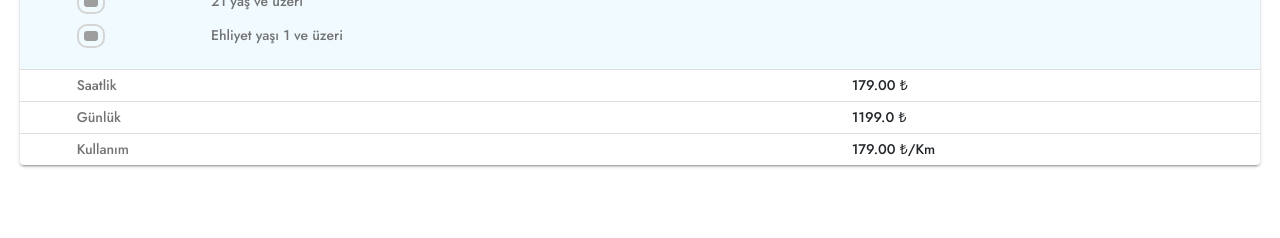
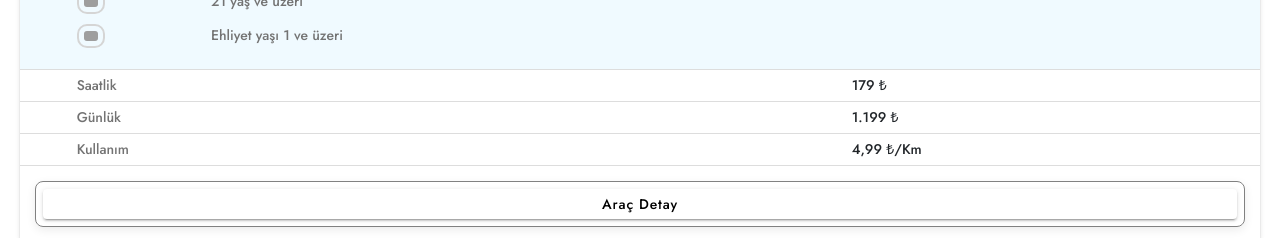
Before and after one commit to AkifhanIlgaz/arac-kiralama, a React (Vite) app: page /home in a window 1280 px wide. Shown: the part 556-794 px from the top of the page. Built offline with nearby package versions, Linux system fonts and the light colour scheme; grey boxes are pictures that could not be loaded.

Commit message:
create PriceInfo

```diff
--- a/src/api/vehicle.js
+++ b/src/api/vehicle.js
@@ -7,12 +7,12 @@ class Vehicle {
 	 * @param {string} fuel
 	 * @param {number} hourPrice
 	 * @param {number} dayPrice
-	 * @param {number} usagePrice
+	 * @param {number} kmPrice
 	 * @param {number} year
 	 * @param {number} minAge
 	 * @param {number} minLicence
 	 */
-	constructor(img, brand, type, gear, fuel, hourPrice, dayPrice, usagePrice, year, minAge, minLicense) {
+	constructor(img, brand, type, gear, fuel, hourPrice, dayPrice, kmPrice, year, minAge, minLicense) {
 		this.img = img
 		this.brand = brand
 		this.type = type
@@ -20,7 +20,7 @@ class Vehicle {
 		this.fuel = fuel
 		this.hourPrice = hourPrice
 		this.dayPrice = dayPrice
-		this.usagePrice = usagePrice
+		this.kmPrice = kmPrice
 		this.brand = brand
 		this.year = year
 		this.minAge = minAge
--- a/src/api/vehicles.js
+++ b/src/api/vehicles.js
@@ -1,5 +1,5 @@
 import Vehicle from './vehicle'
 
-const vehicles = [new Vehicle('https://s3.eu-west-1.amazonaws.com/files.driveyoyo.com/yoyoircom/media/files/23000/84/2023/8/20230804100527937-50959-23-6921.png', 'Renault Clio', 'Hatchback', 'Automatic', 'Gasoline', 179.0, 1199.0, 4.99, 2015, 21, 1), new Vehicle('https://s3.eu-west-1.amazonaws.com/files.driveyoyo.com/yoyoircom/media/files/23000/95/2023/8/20230811175832083-67659-19-4293.png', 'Volkswagen Polo', 'Hatchback', 'Automatic', 'Gasoline', 219.0, 1499.0, 4.99, 2015, 21, 1), new Vehicle('https://s3.eu-west-1.amazonaws.com/files.driveyoyo.com/yoyoircom/media/files/23000/68/2023/7/20230719120005116-46386-18-626.png', 'Fiat Egea Cross', 'Hatchback', 'Automatic', 'Diesel', 219.0, 1499.0, 4.79, 2015, 22, 3), new Vehicle('https://s3.eu-west-1.amazonaws.com/files.driveyoyo.com/yoyoircom/media/files/23000/90/2023/7/20230719120732278-51616-13-5210.jpg', 'Ford Kuga', 'Hatchback', 'Automatic', 'Gasoline', 359.0, 2399.0, 5.49, 2015, 25, 5)]
+const vehicles = [new Vehicle('https://s3.eu-west-1.amazonaws.com/files.driveyoyo.com/yoyoircom/media/files/23000/84/2023/8/20230804100527937-50959-23-6921.png', 'Renault Clio', 'Hatchback', 'Automatic', 'Gasoline', 179, 1199, 4.99, 2015, 21, 1), new Vehicle('https://s3.eu-west-1.amazonaws.com/files.driveyoyo.com/yoyoircom/media/files/23000/95/2023/8/20230811175832083-67659-19-4293.png', 'Volkswagen Polo', 'Hatchback', 'Automatic', 'Gasoline', 219.0, 1499.0, 4.99, 2015, 21, 1), new Vehicle('https://s3.eu-west-1.amazonaws.com/files.driveyoyo.com/yoyoircom/media/files/23000/68/2023/7/20230719120005116-46386-18-626.png', 'Fiat Egea Cross', 'Hatchback', 'Automatic', 'Diesel', 219.0, 1499.0, 4.79, 2015, 22, 3), new Vehicle('https://s3.eu-west-1.amazonaws.com/files.driveyoyo.com/yoyoircom/media/files/23000/90/2023/7/20230719120732278-51616-13-5210.jpg', 'Ford Kuga', 'Hatchback', 'Automatic', 'Gasoline', 359.0, 2399.0, 5.49, 2015, 25, 5)]
 
 export default vehicles
--- /dev/null
+++ b/src/components/price/PriceInfo.jsx
@@ -0,0 +1,24 @@
+import PriceRow from './PriceRow'
+
+const numOfDigits = num => {
+	let digits = 0
+	while (num > 0) {
+		num = Math.round(num / 10)
+		digits++
+	}
+	return digits
+}
+
+const PriceInfo = ({ hourPrice, dayPrice, kmPrice }) => {
+	const x = 6.0
+	console.log(dayPrice.toPrecision(numOfDigits(dayPrice) + 2))
+	return (
+		<>
+			<PriceRow title={'Saatlik'} price={`${hourPrice.toLocaleString('tr-TR')} ₺`} />
+			<PriceRow title={'Günlük'} price={`${dayPrice.toLocaleString('tr-TR')} ₺`} />
+			<PriceRow title={'Kullanım'} price={`${kmPrice.toLocaleString('tr-TR')} ₺/Km`} />
+		</>
+	)
+}
+
+export default PriceInfo
--- /dev/null
+++ b/src/components/price/PriceRow.jsx
@@ -0,0 +1,24 @@
+import { IonCol, IonRow } from '@ionic/react'
+
+const PriceRow = ({ title, price }) => {
+	return (
+		<IonRow className="ion-align-items-space-around ion-justify-content-center row">
+			<IonCol push=".5">{title}</IonCol>
+			<IonCol></IonCol>
+			<IonCol>
+				<strong
+					style={{
+						fontSize: '14px',
+						fontWeight: '400',
+						lineHeight: '1.5',
+						color: '#212529'
+					}}
+				>
+					{price}
+				</strong>
+			</IonCol>
+		</IonRow>
+	)
+}
+
+export default PriceRow
--- a/src/components/vehicle/VehicleCard.jsx
+++ b/src/components/vehicle/VehicleCard.jsx
@@ -1,5 +1,6 @@
-import { IonCard, IonCardHeader, IonCol, IonRow } from '@ionic/react'
+import { IonButton, IonCard, IonCardHeader, IonCol, IonRow } from '@ionic/react'
 import Vehicle from '../../api/vehicle'
+import PriceInfo from '../price/PriceInfo'
 import RentConditions from './RentConditions'
 import VehicleInfo from './VehicleInfo'
 
@@ -12,7 +13,7 @@ const VehicleCard = ({ vehicle }) => {
 	return (
 		<IonRow className="ion-align-items-center ion-justify-content-center ">
 			<IonCol>
-				<IonCard className=" ">
+				<IonCard className="">
 					{/* Araç ismi */}
 					<IonCardHeader className="vehicle-brand">{vehicle.brand}</IonCardHeader>
 
@@ -25,47 +26,34 @@ const VehicleCard = ({ vehicle }) => {
 					{/* Kiralama Koşulları */}
 					<RentConditions minAge={vehicle.minAge} minLicense={vehicle.minLicense} />
 
-					<IonRow className="ion-align-items-space-around ion-justify-content-center row">
-						<IonCol push=".5">Saatlik</IonCol>
-						<IonCol></IonCol>
-						<IonCol>
-							<strong
+					{/* Fiyatlar */}
+					<PriceInfo hourPrice={vehicle.hourPrice} dayPrice={vehicle.dayPrice} kmPrice={vehicle.kmPrice} />
+
+					<IonRow className="ion-align-items-center ion-justify-content-center">
+						<IonCol
+							style={{
+								display: 'block',
+								textAlign: 'center'
+							}}
+						>
+							<IonButton
+								size="medium"
+								expand="block"
 								style={{
-									fontSize: '14px',
-									fontWeight: '400',
-									lineHeight: '1.5',
-									color: '#212529'
+									minHeight: '2em',
+									color: 'black',
+									border: 'solid 1px #818181',
+									borderRadius: '8px',
+									boxShadow: '0px 3px 10px 0px rgb(0 0 0 / 8%)',
+									padding: '7px',
+									margin: '10px'
 								}}
-							>{`${vehicle.hourPrice.toPrecision(5)} ₺`}</strong>{' '}
+								color={'white'}
+							>
+								Araç Detay
+							</IonButton>
 						</IonCol>
-					</IonRow>
-					<IonRow className="ion-align-items-space-around ion-justify-content-center row">
-						<IonCol push=".5">Günlük</IonCol>
-						<IonCol></IonCol>
-						<IonCol>
-							<strong
-								style={{
-									fontSize: '14px',
-									fontWeight: '400',
-									lineHeight: '1.5',
-									color: '#212529'
-								}}
-							>{`${vehicle.dayPrice.toPrecision(5)} ₺`}</strong>
-						</IonCol>
-					</IonRow>
-					<IonRow className="ion-align-items-space-around ion-justify-content-center">
-						<IonCol push=".5">Kullanım</IonCol>
-						<IonCol></IonCol>
-						<IonCol>
-							<strong
-								style={{
-									fontSize: '14px',
-									fontWeight: '400',
-									lineHeight: '1.5',
-									color: '#212529'
-								}}
-							>{`${vehicle.hourPrice.toPrecision(5)} ₺/Km`}</strong>
-						</IonCol>
+						<IonRow></IonRow>
 					</IonRow>
 				</IonCard>
 			</IonCol>
--- a/src/theme/variables.css
+++ b/src/theme/variables.css
@@ -74,6 +74,22 @@ http://ionicframework.com/docs/theming/ */
 	--ion-color-light-contrast-rgb: 0, 0, 0;
 	--ion-color-light-shade: #d7d8da;
 	--ion-color-light-tint: #f5f6f9;
+
+	--ion-color-white: #ffffff;
+	--ion-color-white-rgb: 255, 255, 255;
+	--ion-color-white-contrast: #000000;
+	--ion-color-white-contrast-rgb: 0, 0, 0;
+	--ion-color-white-shade: #e0e0e0;
+	--ion-color-white-tint: #ffffff;
+}
+
+.ion-color-white {
+	--ion-color-base: var(--ion-color-white);
+	--ion-color-base-rgb: var(--ion-color-white-rgb);
+	--ion-color-contrast: var(--ion-color-white-contrast);
+	--ion-color-contrast-rgb: var(--ion-color-white-contrast-rgb);
+	--ion-color-shade: var(--ion-color-white-shade);
+	--ion-color-tint: var(--ion-color-white-tint);
 }
 
 @media (prefers-color-scheme: dark) {
@@ -84,65 +100,65 @@ http://ionicframework.com/docs/theming/ */
 
 	body {
 		--ion-color-primary: #428cff;
-    --ion-color-primary-rgb: 66,140,255;
+		--ion-color-primary-rgb: 66, 140, 255;
 		--ion-color-primary-contrast: #ffffff;
-    --ion-color-primary-contrast-rgb: 255,255,255;
+		--ion-color-primary-contrast-rgb: 255, 255, 255;
 		--ion-color-primary-shade: #3a7be0;
 		--ion-color-primary-tint: #5598ff;
 
 		--ion-color-secondary: #50c8ff;
-    --ion-color-secondary-rgb: 80,200,255;
+		--ion-color-secondary-rgb: 80, 200, 255;
 		--ion-color-secondary-contrast: #ffffff;
-    --ion-color-secondary-contrast-rgb: 255,255,255;
+		--ion-color-secondary-contrast-rgb: 255, 255, 255;
 		--ion-color-secondary-shade: #46b0e0;
 		--ion-color-secondary-tint: #62ceff;
 
 		--ion-color-tertiary: #6a64ff;
-    --ion-color-tertiary-rgb: 106,100,255;
+		--ion-color-tertiary-rgb: 106, 100, 255;
 		--ion-color-tertiary-contrast: #ffffff;
-    --ion-color-tertiary-contrast-rgb: 255,255,255;
+		--ion-color-tertiary-contrast-rgb: 255, 255, 255;
 		--ion-color-tertiary-shade: #5d58e0;
 		--ion-color-tertiary-tint: #7974ff;
 
 		--ion-color-success: #2fdf75;
-    --ion-color-success-rgb: 47,223,117;
+		--ion-color-success-rgb: 47, 223, 117;
 		--ion-color-success-contrast: #000000;
-    --ion-color-success-contrast-rgb: 0,0,0;
+		--ion-color-success-contrast-rgb: 0, 0, 0;
 		--ion-color-success-shade: #29c467;
 		--ion-color-success-tint: #44e283;
 
 		--ion-color-warning: #ffd534;
-    --ion-color-warning-rgb: 255,213,52;
+		--ion-color-warning-rgb: 255, 213, 52;
 		--ion-color-warning-contrast: #000000;
-    --ion-color-warning-contrast-rgb: 0,0,0;
+		--ion-color-warning-contrast-rgb: 0, 0, 0;
 		--ion-color-warning-shade: #e0bb2e;
 		--ion-color-warning-tint: #ffd948;
 
 		--ion-color-danger: #ff4961;
-    --ion-color-danger-rgb: 255,73,97;
+		--ion-color-danger-rgb: 255, 73, 97;
 		--ion-color-danger-contrast: #ffffff;
-    --ion-color-danger-contrast-rgb: 255,255,255;
+		--ion-color-danger-contrast-rgb: 255, 255, 255;
 		--ion-color-danger-shade: #e04055;
 		--ion-color-danger-tint: #ff5b71;
 
 		--ion-color-dark: #f4f5f8;
-    --ion-color-dark-rgb: 244,245,248;
+		--ion-color-dark-rgb: 244, 245, 248;
 		--ion-color-dark-contrast: #000000;
-    --ion-color-dark-contrast-rgb: 0,0,0;
+		--ion-color-dark-contrast-rgb: 0, 0, 0;
 		--ion-color-dark-shade: #d7d8da;
 		--ion-color-dark-tint: #f5f6f9;
 
 		--ion-color-medium: #989aa2;
-    --ion-color-medium-rgb: 152,154,162;
+		--ion-color-medium-rgb: 152, 154, 162;
 		--ion-color-medium-contrast: #000000;
-    --ion-color-medium-contrast-rgb: 0,0,0;
+		--ion-color-medium-contrast-rgb: 0, 0, 0;
 		--ion-color-medium-shade: #86888f;
 		--ion-color-medium-tint: #a2a4ab;
 
 		--ion-color-light: #222428;
-    --ion-color-light-rgb: 34,36,40;
+		--ion-color-light-rgb: 34, 36, 40;
 		--ion-color-light-contrast: #ffffff;
-    --ion-color-light-contrast-rgb: 255,255,255;
+		--ion-color-light-contrast-rgb: 255, 255, 255;
 		--ion-color-light-shade: #1e2023;
 		--ion-color-light-tint: #383a3e;
 	}
@@ -154,10 +170,10 @@ http://ionicframework.com/docs/theming/ */
 
 	.ios body {
 		--ion-background-color: #000000;
-    --ion-background-color-rgb: 0,0,0;
+		--ion-background-color-rgb: 0, 0, 0;
 
 		--ion-text-color: #ffffff;
-    --ion-text-color-rgb: 255,255,255;
+		--ion-text-color-rgb: 255, 255, 255;
 
 		--ion-color-step-50: #0d0d0d;
 		--ion-color-step-100: #1a1a1a;
@@ -190,7 +206,6 @@ http://ionicframework.com/docs/theming/ */
 		--ion-toolbar-border-color: var(--ion-color-step-250);
 	}
 
-
 	/*
    * Material Design Dark Theme
    * -------------------------------------------
@@ -198,10 +213,10 @@ http://ionicframework.com/docs/theming/ */
 
 	.md body {
 		--ion-background-color: #121212;
-    --ion-background-color-rgb: 18,18,18;
+		--ion-background-color-rgb: 18, 18, 18;
 
 		--ion-text-color: #ffffff;
-    --ion-text-color-rgb: 255,255,255;
+		--ion-text-color-rgb: 255, 255, 255;
 
 		--ion-border-color: #222222;
 
```
Lines whose indentation alone changed are shown as unchanged.
